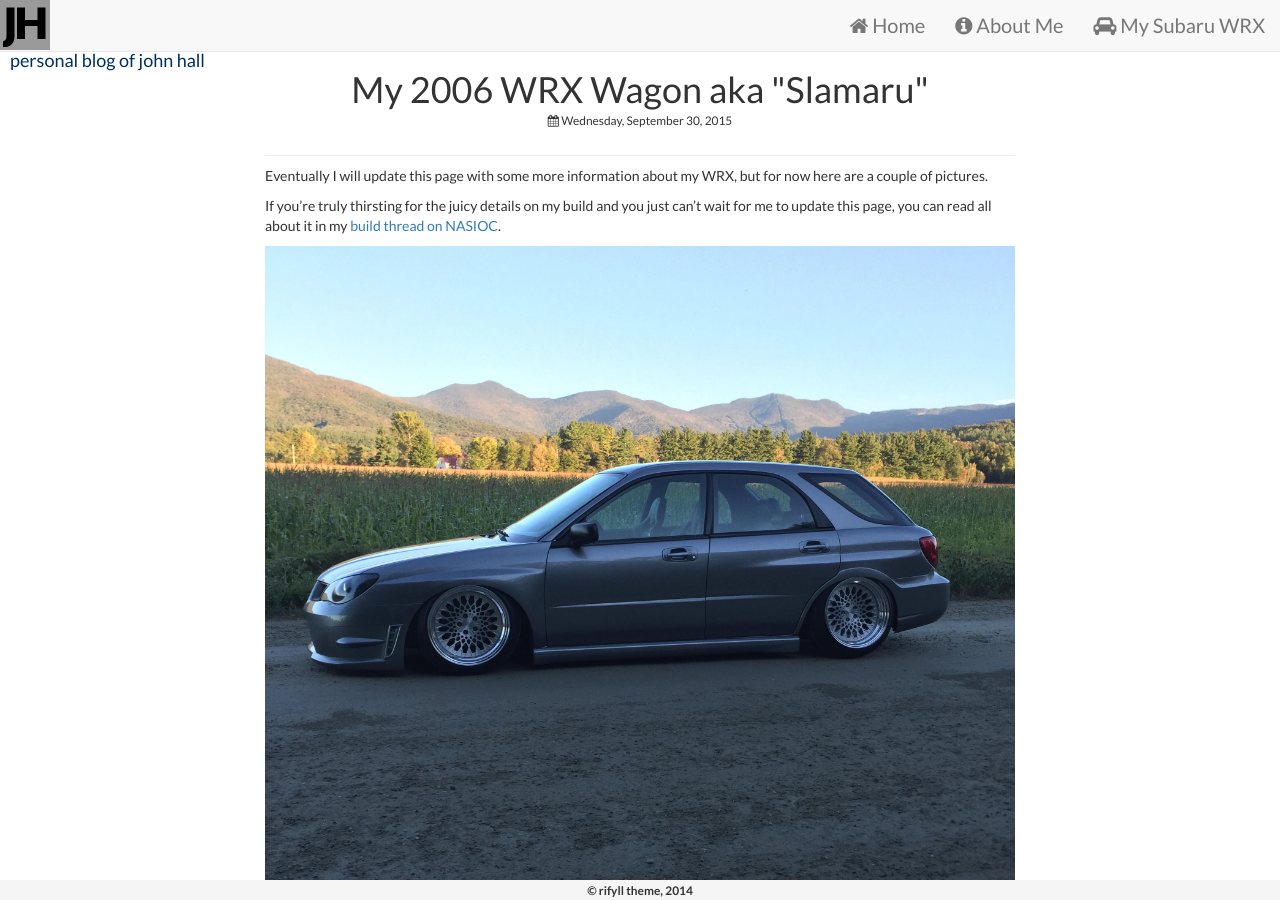
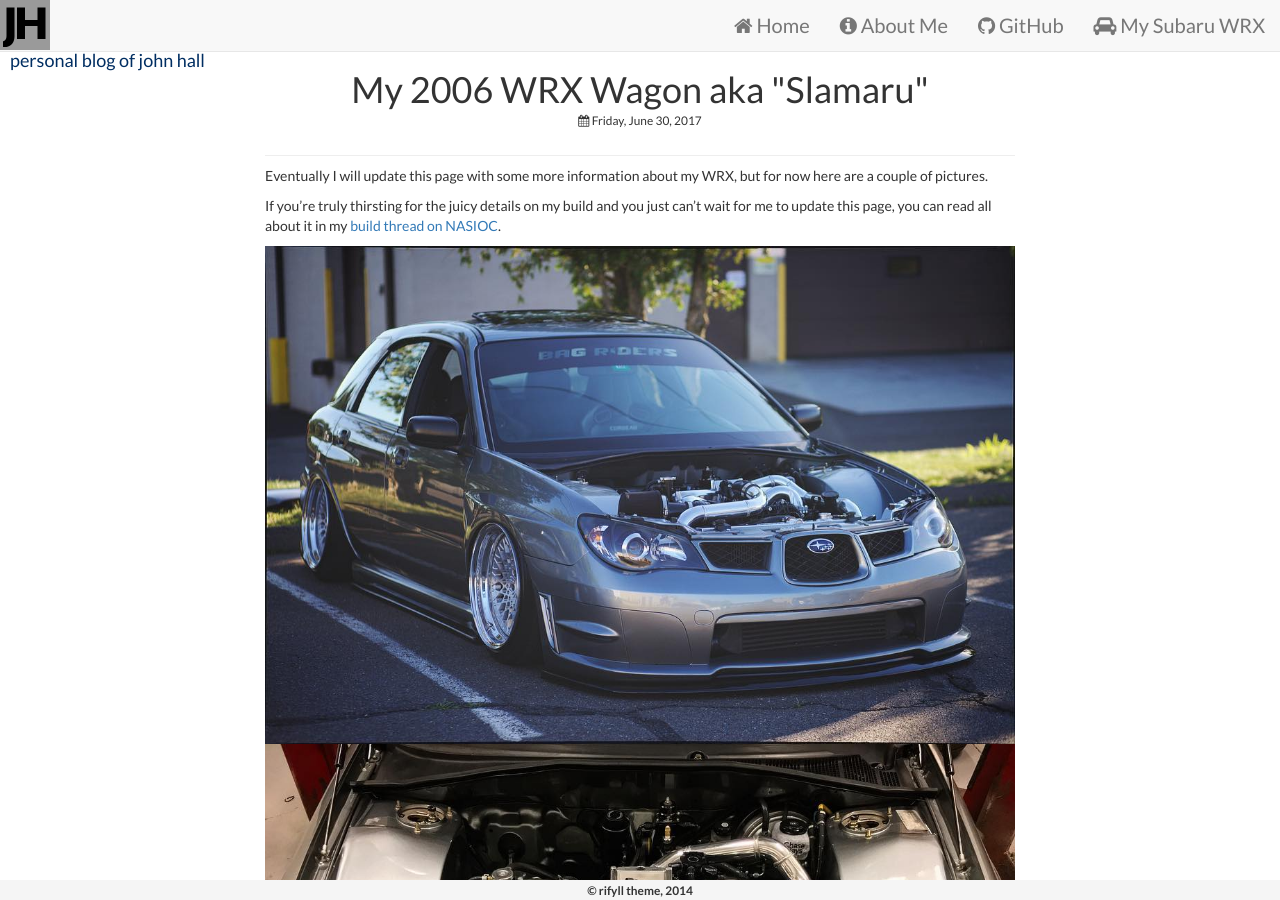
Before and after one commit to jsamhall/johnhall.io, a Jekyll site: the page built from slamaru/index.md, in a window 1280 px wide and 900 px high. Built offline with Jekyll 4.4.1, drawn with Linux system fonts in a browser that asks for light colours; nearby versions of some CDN libraries.

Commit message:
Update Slamaru page

```diff
--- a/_data/menu.yml
+++ b/_data/menu.yml
@@ -8,6 +8,10 @@ mainmenu:
     url: "/about/"
     text: "About Me"
     icon_class: "fa-info-circle"
+  github:
+    url: "https://github.com/jsamhall"
+    text: "GitHub"
+    icon_class: "fa-github"
   slamaru:
     url: "/slamaru/"
     text: "My Subaru WRX"
--- a/slamaru/index.md
+++ b/slamaru/index.md
@@ -1,12 +1,13 @@
 ---
 layout: page
 title: My 2006 WRX Wagon aka "Slamaru"
-date: 2015-09-30 12:43
+date: 2017-06-30 12:43
 ---
 Eventually I will update this page with some more information about my WRX, but for now here are a couple of pictures.
 
 If you're truly thirsting for the juicy details on my build and you just can't wait for me to update this page, you can read all about it in my <a href="http://forums.nasioc.com/forums/showthread.php?t=2568979" target="_blank">build thread on NASIOC</a>.
 
-<img src="/assets/img/slamaru_side_mountains.jpg" style="width: 100%;" title="Slamaru Side Profile"/>
-<img src="/assets/img/slamaru_rear_mountains.jpg" style="width: 100%;" title="Slamaru Rear Quarter Profile"/>
-<img src="/assets/img/ashley_hood_15.jpg" style="width: 100%;" title="Ashley and my WRX"/>
+<img src="/assets/img/wrx/premeet_edited.jpg" style="width: 100%;" title="Slamaru front hoodless"/>
+<img src="/assets/img/wrx/wrx_enginebay_2017.jpg" style="width: 100%;" title="WRX Shaved Engine Bay"/>
+<img src="/assets/img/wrx/dpod_rear.jpg" style="width: 100%;" title="Slamaru rear quarter"/>
+<img src="/assets/img/wrx/hardlines_sticker.jpg" style="width: 100%;" title="Air Ride Hard Lines"/>
```
Also changed, not shown: assets/img/wrx/dpod_rear.jpg (added), assets/img/wrx/hardlines_sticker.jpg (added), assets/img/wrx/premeet_edited.jpg (added), assets/img/wrx/wrx_enginebay_2017.jpg (added).
